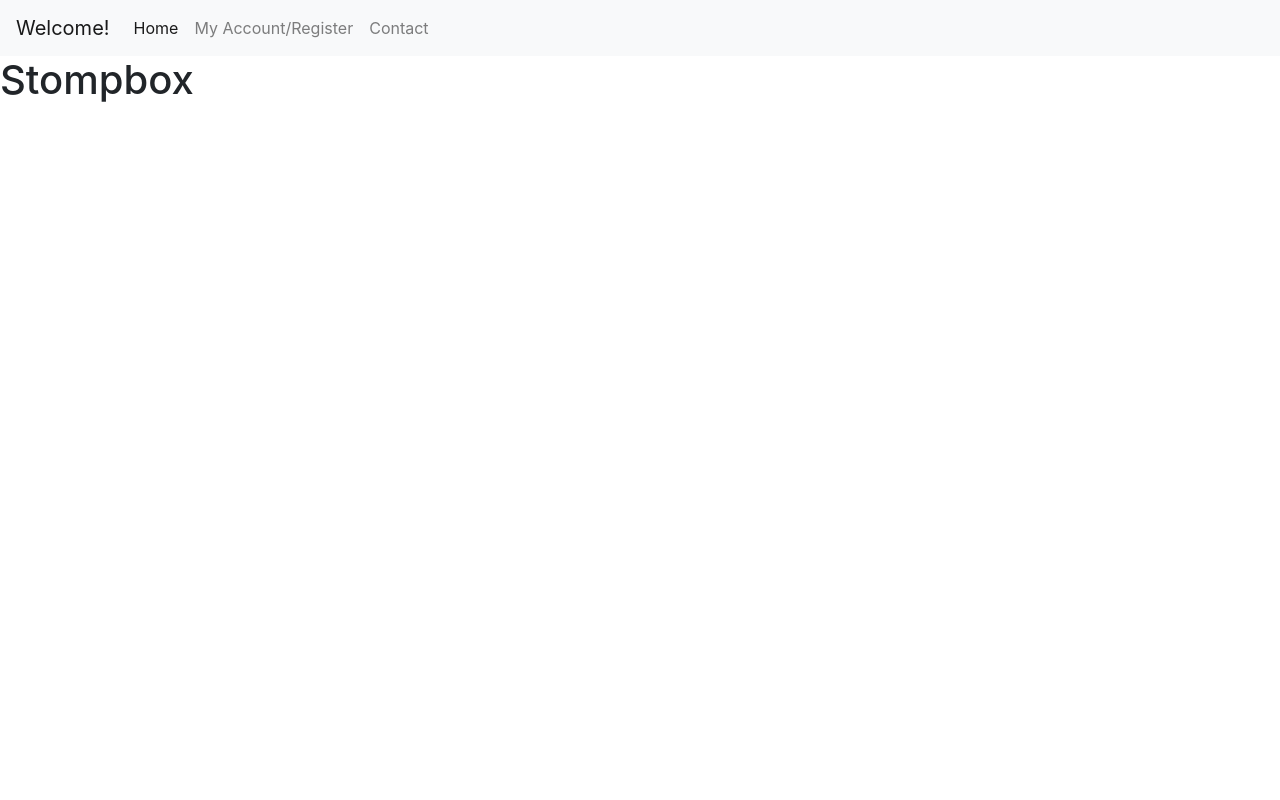
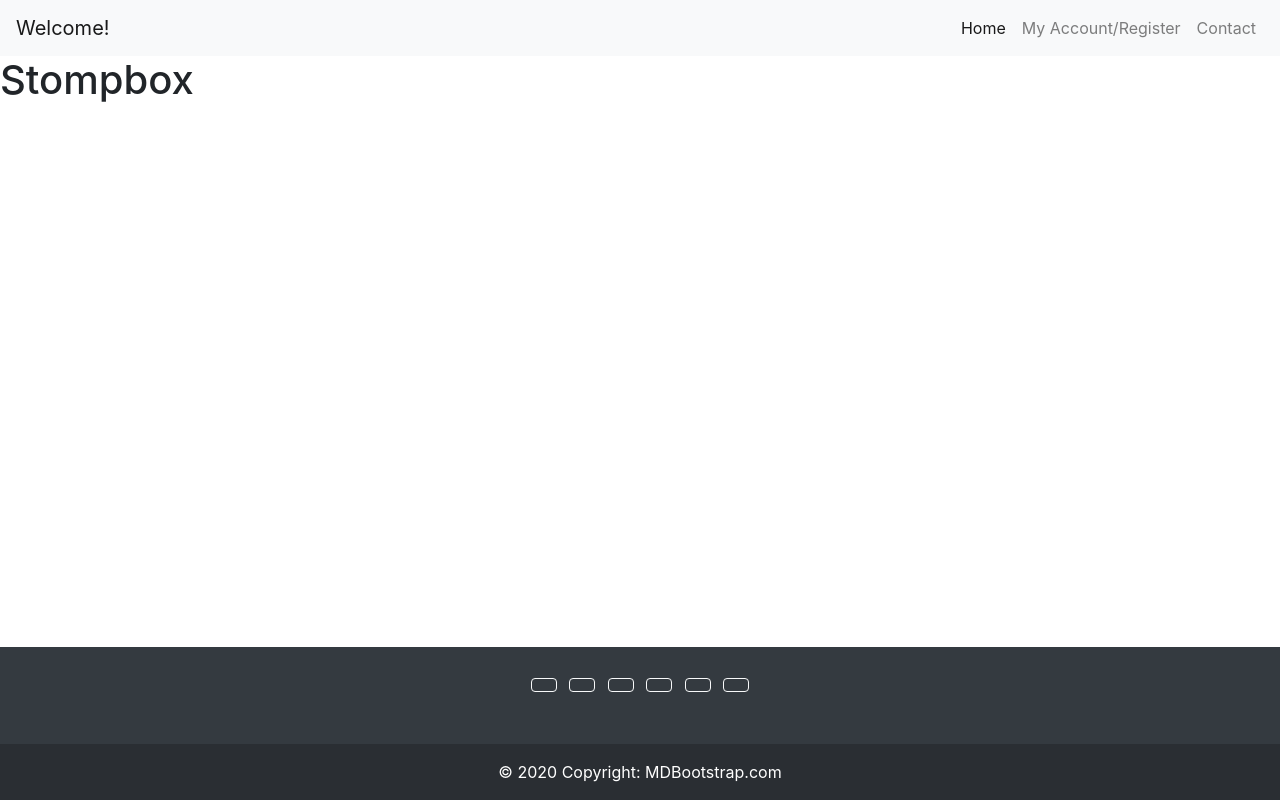
Before and after one commit to ShieldsJohn/Stompbox, a Django app: page / in a window 1280 px wide. Run offline with Django 3.2, Linux system fonts and the light colour scheme; some libraries are stand-ins or nearby versions.

Commit message:
Add footer to index.html

```diff
--- a/listings/templates/listings/index.html
+++ b/listings/templates/listings/index.html
@@ -1,23 +1,27 @@
 <!doctype html>
 <html lang="en">
+
 <head>
   <!-- Required meta tags -->
   <meta charset="utf-8">
   <meta name="viewport" content="width=device-width, initial-scale=1, shrink-to-fit=no">
 
   <!-- Bootstrap CSS -->
-    <link rel="stylesheet" href="https://cdn.jsdelivr.net/npm/bootstrap@4.2.1/dist/css/bootstrap.min.css" integrity="sha384-GJzZqFGwb1QTTN6wy59ffF1BuGJpLSa9DkKMp0DgiMDm4iYMj70gZWKYbI706tWS" crossorigin="anonymous">
+  <link rel="stylesheet" href="https://cdn.jsdelivr.net/npm/bootstrap@4.2.1/dist/css/bootstrap.min.css"
+    integrity="sha384-GJzZqFGwb1QTTN6wy59ffF1BuGJpLSa9DkKMp0DgiMDm4iYMj70gZWKYbI706tWS" crossorigin="anonymous">
 
-    <title>Hello, world!</title>
+  <title>Stompbox</title>
 </head>
+
 <body>
   <nav class="navbar navbar-expand-lg navbar-light bg-light">
     <a class="navbar-brand" href="#">Welcome!</a>
-        <button class="navbar-toggler" type="button" data-toggle="collapse" data-target="#navbarNav" aria-controls="navbarNav" aria-expanded="false" aria-label="Toggle navigation">
+    <button class="navbar-toggler" type="button" data-toggle="collapse" data-target="#navbarNav"
+      aria-controls="navbarNav" aria-expanded="false" aria-label="Toggle navigation">
       <span class="navbar-toggler-icon"></span>
     </button>
     <div class="collapse navbar-collapse" id="navbarNav">
-          <ul class="navbar-nav">
+      <ul class="navbar-nav ml-auto">
         <li class="nav-item active">
           <a class="nav-link" href="#">Home <span class="sr-only">(current)</span></a>
         </li>
@@ -34,8 +38,55 @@
 
   <!-- Optional JavaScript -->
   <!-- jQuery first, then Popper.js, then Bootstrap JS -->
-    <script src="https://code.jquery.com/jquery-3.3.1.slim.min.js" integrity="sha384-q8i/X+965DzO0rT7abK41JStQIAqVgRVzpbzo5smXKp4YfRvH+8abtTE1Pi6jizo" crossorigin="anonymous"></script>
-    <script src="https://cdn.jsdelivr.net/npm/popper.js@1.14.6/dist/umd/popper.min.js" integrity="sha384-wHAiFfRlMFy6i5SRaxvfOCifBUQy1xHdJ/yoi7FRNXMRBu5WHdZYu1hA6ZOblgut" crossorigin="anonymous"></script>
-    <script src="https://cdn.jsdelivr.net/npm/bootstrap@4.2.1/dist/js/bootstrap.min.js" integrity="sha384-B0UglyR+jN6CkvvICOB2joaf5I4l3gm9GU6Hc1og6Ls7i6U/mkkaduKaBhlAXv9k" crossorigin="anonymous"></script>
+  <script src="https://code.jquery.com/jquery-3.3.1.slim.min.js"
+    integrity="sha384-q8i/X+965DzO0rT7abK41JStQIAqVgRVzpbzo5smXKp4YfRvH+8abtTE1Pi6jizo" crossorigin="anonymous">
+  </script>
+  <script src="https://cdn.jsdelivr.net/npm/popper.js@1.14.6/dist/umd/popper.min.js"
+    integrity="sha384-wHAiFfRlMFy6i5SRaxvfOCifBUQy1xHdJ/yoi7FRNXMRBu5WHdZYu1hA6ZOblgut" crossorigin="anonymous">
+  </script>
+  <script src="https://cdn.jsdelivr.net/npm/bootstrap@4.2.1/dist/js/bootstrap.min.js"
+    integrity="sha384-B0UglyR+jN6CkvvICOB2joaf5I4l3gm9GU6Hc1og6Ls7i6U/mkkaduKaBhlAXv9k" crossorigin="anonymous">
+  </script>
+
+  <!-- Remove the container if you want to extend the Footer to full width. -->
+    <footer class="bg-dark text-center text-white fixed-bottom">
+      <!-- Grid container -->
+      <div class="container p-4 pb-0">
+        <!-- Section: Social media -->
+        <section class="mb-4">
+          <!-- Facebook -->
+          <a class="btn btn-outline-light btn-floating m-1" href="#!" role="button"><i
+              class="fab fa-facebook-f"></i></a>
+
+          <!-- Twitter -->
+          <a class="btn btn-outline-light btn-floating m-1" href="#!" role="button"><i class="fab fa-twitter"></i></a>
+
+          <!-- Google -->
+          <a class="btn btn-outline-light btn-floating m-1" href="#!" role="button"><i class="fab fa-google"></i></a>
+
+          <!-- Instagram -->
+          <a class="btn btn-outline-light btn-floating m-1" href="#!" role="button"><i class="fab fa-instagram"></i></a>
+
+          <!-- Linkedin -->
+          <a class="btn btn-outline-light btn-floating m-1" href="#!" role="button"><i
+              class="fab fa-linkedin-in"></i></a>
+
+          <!-- Github -->
+          <a class="btn btn-outline-light btn-floating m-1" href="#!" role="button"><i class="fab fa-github"></i></a>
+        </section>
+        <!-- Section: Social media -->
+      </div>
+      <!-- Grid container -->
+
+      <!-- Copyright -->
+      <div class="text-center p-3" style="background-color: rgba(0, 0, 0, 0.2);">
+        © 2020 Copyright:
+        <a class="text-white" href="https://mdbootstrap.com/">MDBootstrap.com</a>
+      </div>
+      <!-- Copyright -->
+    </footer>
+  <!-- End of .container -->
+
 </body>
+
 </html>
```
Lines whose indentation alone changed are shown as unchanged.
